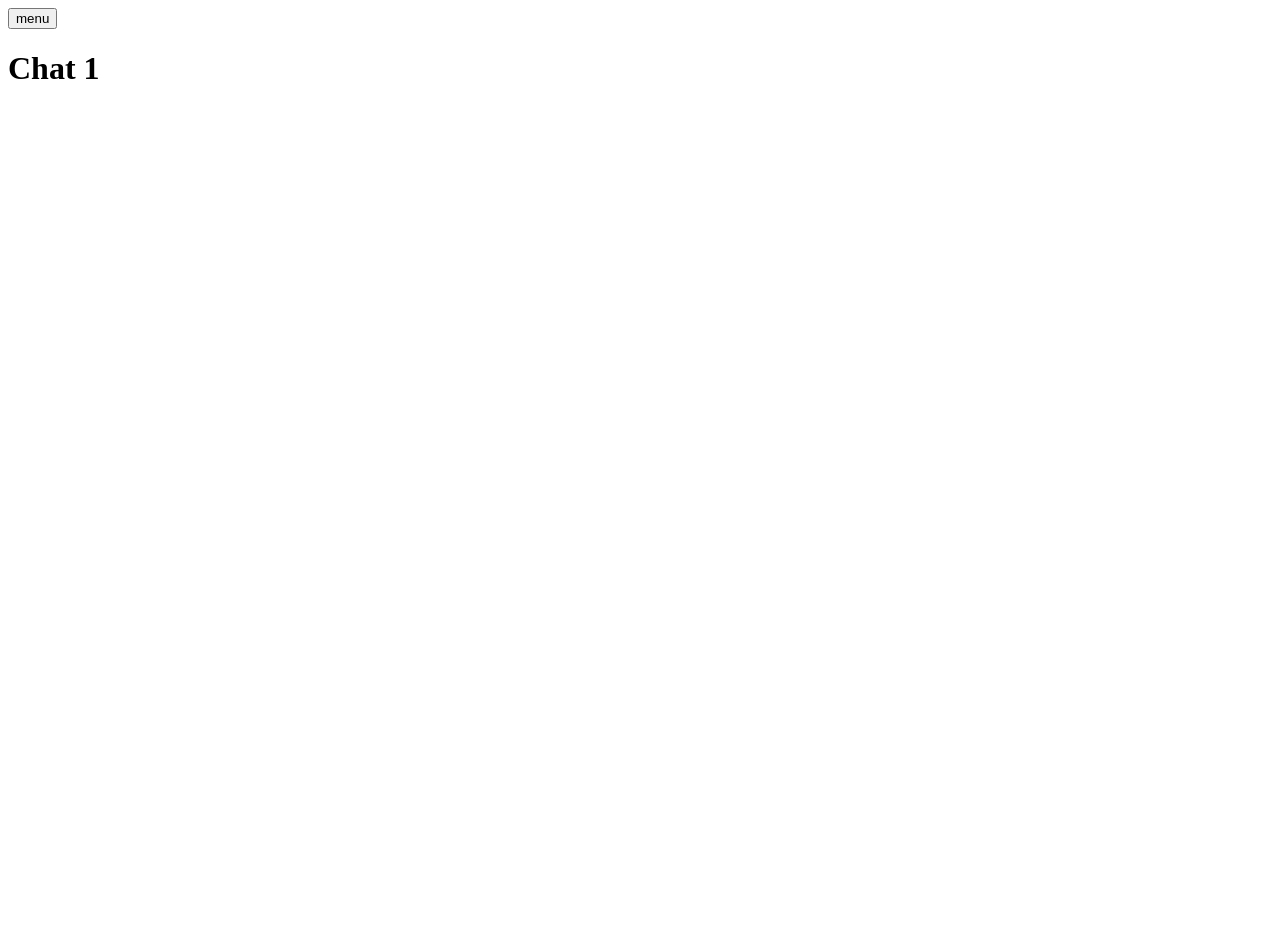
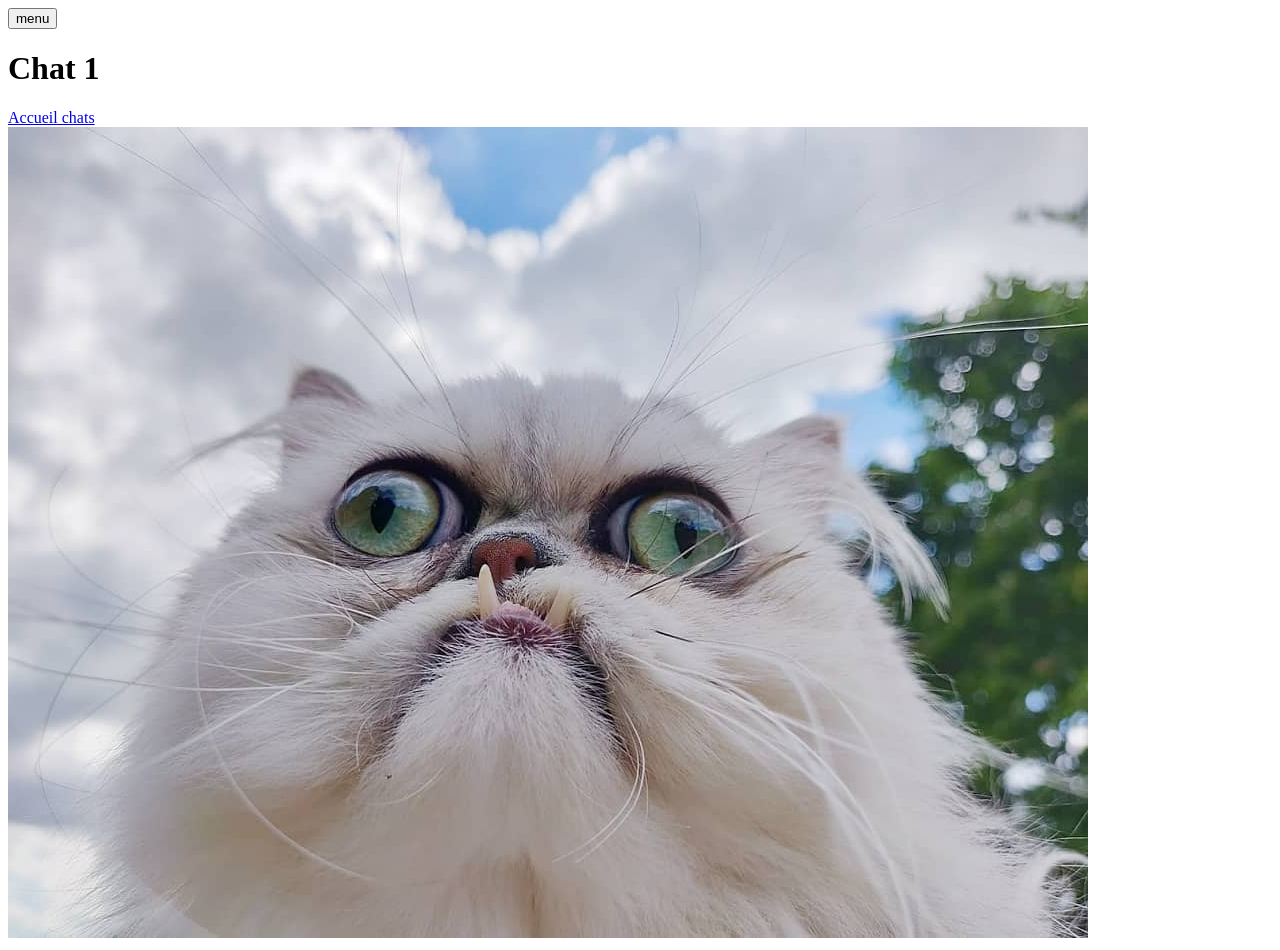
Before and after one commit to MMI-SAE-105/2023-r113-tp2-menu-alpinejs-oliventhan-thamilselvan, a plain HTML site: page chats/chat-1.html in a window 1280 px wide. Before the commit the page ends 800 px from the top, so only its background shows below. Drawn offline with nearby package versions, Linux system fonts and the light colour scheme.

Commit message:
insertion retour index chat et image

```diff
--- a/chats/chat-1.html
+++ b/chats/chat-1.html
@@ -52,5 +52,8 @@
         </ul>
       </nav>
 
+      <a href="/chats/chat-index.html">Accueil chats</a>
+      <br>
+      <img src="/public/img/chat/chat-1.jpg" alt="chat 1">
   </body>
 </html>
```
